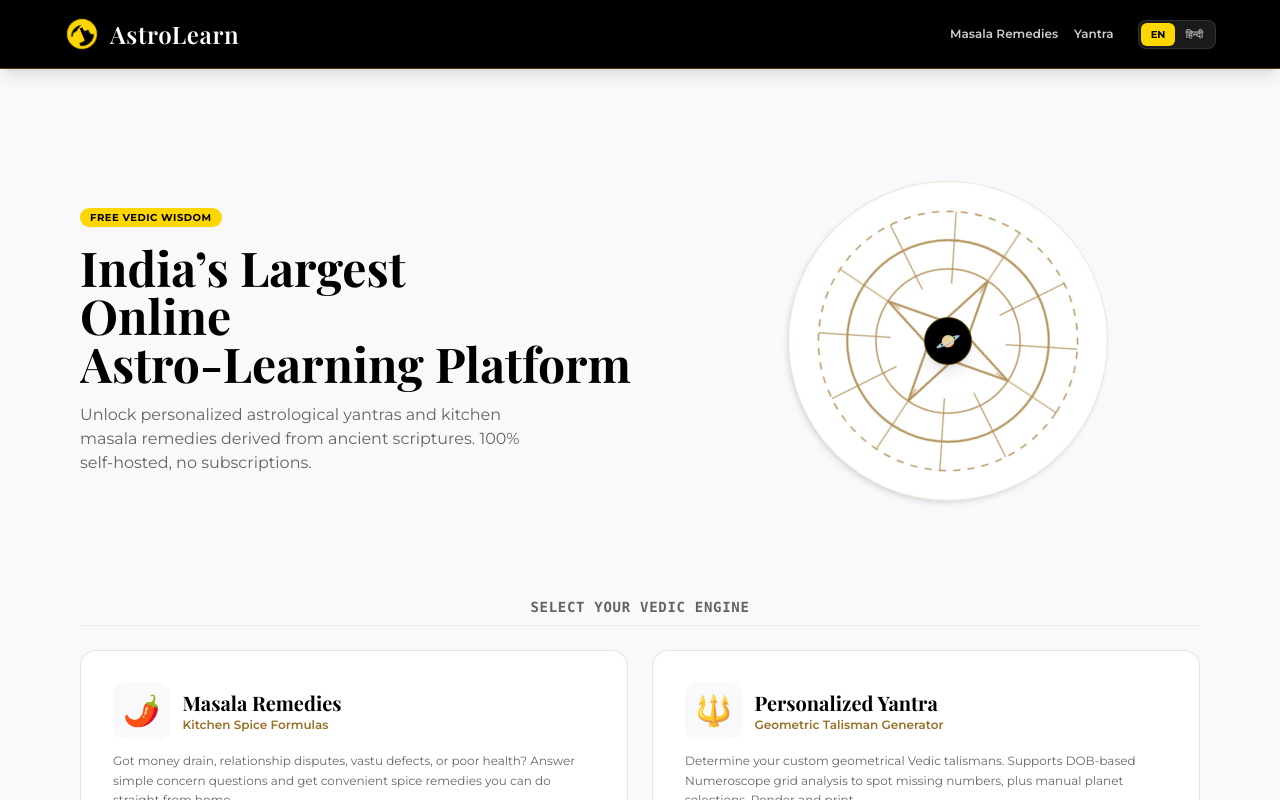
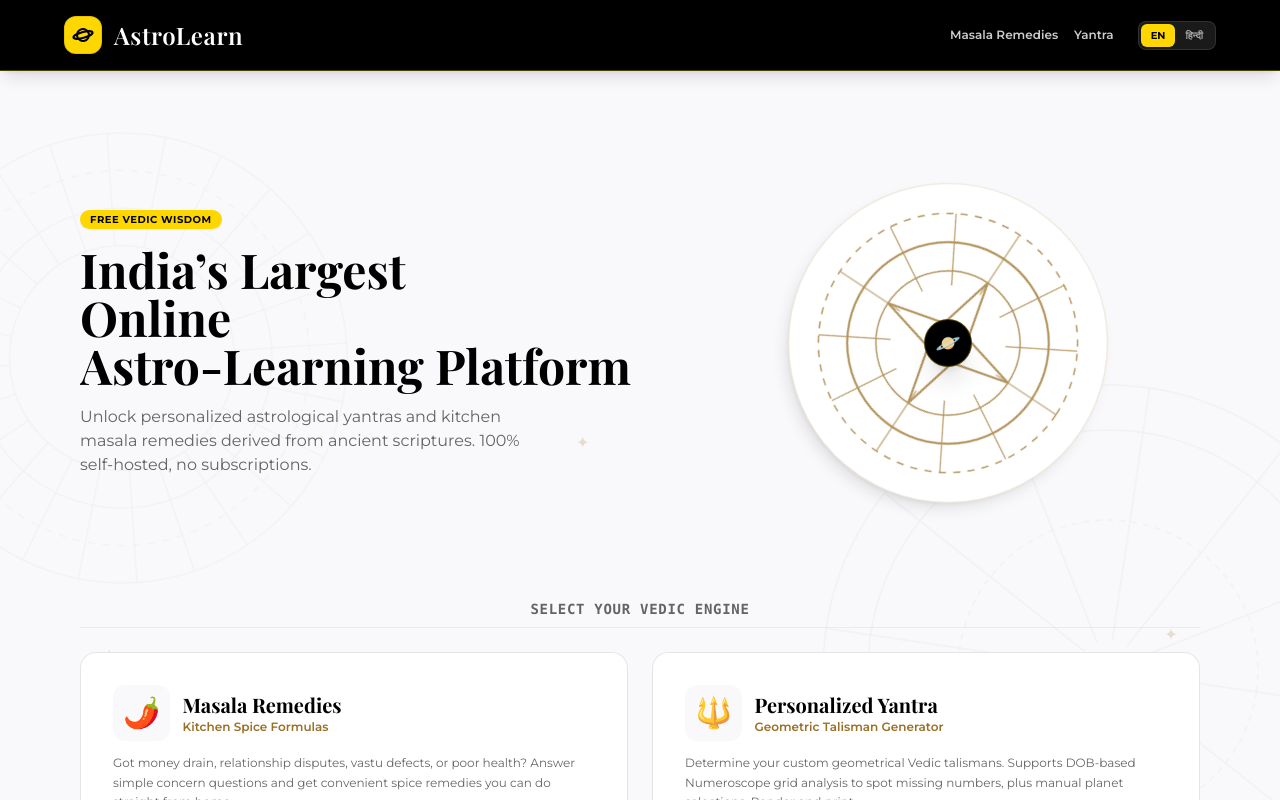
Before and after one commit to asthagit-ux/masala-yantra_app, a Next.js app: page / in a window 1280 px wide. Shown: the top 800 px of the page. Built offline with nearby package versions, Linux system fonts and the light colour scheme; a web font is replaced by a local one.

Commit message:
design: Add animated background celestial chakras, twinkling stars, and exact logo

```diff
--- a/app/page.tsx
+++ b/app/page.tsx
@@ -8,23 +8,71 @@ export default function Home() {
   const { language, setLanguage, t } = useLanguage();
 
   return (
-    <div className="min-h-screen bg-[#F9F9FB] text-black font-sans flex flex-col justify-between select-none">
+    <div className="min-h-screen bg-[#F9F9FB] text-black font-sans flex flex-col justify-between select-none relative overflow-x-hidden">
 
-      {/* AstroLearn Premium Header (Black navbar with Gold/Yellow highlights) */}
-      <div className="py-4 bg-black sticky top-0 z-40 px-4 md:px-8 flex justify-center items-center shadow-lg border-b border-[#FFD700]/30">
+      {/* BACKGROUND DECORATIVE ELEMENTS: Rotating Celestial Chakra & Astrological Charts */}
+      <div className="absolute top-[10%] left-[-10%] w-[500px] h-[500px] opacity-[0.03] text-black pointer-events-none select-none animate-[spin_180s_linear_infinite]">
+        <svg viewBox="0 0 200 200" className="w-full h-full fill-none stroke-current stroke-[0.5]">
+          <circle cx="100" cy="100" r="90" />
+          <circle cx="100" cy="100" r="75" strokeDasharray="3,3" />
+          <circle cx="100" cy="100" r="60" />
+          <circle cx="100" cy="100" r="45" />
+          {Array.from({ length: 24 }).map((_, i) => {
+            const angle = (i * 15 * Math.PI) / 180;
+            const x1 = 100 + 45 * Math.cos(angle);
+            const y1 = 100 + 45 * Math.sin(angle);
+            const x2 = 100 + 90 * Math.cos(angle);
+            const y2 = 100 + 90 * Math.sin(angle);
+            return <line key={i} x1={x1} y1={y1} x2={x2} y2={y2} />;
+          })}
+        </svg>
+      </div>
+
+      <div className="absolute bottom-[10%] right-[-10%] w-[600px] h-[600px] opacity-[0.03] text-black pointer-events-none select-none animate-[spin_240s_linear_infinite]">
+        <svg viewBox="0 0 200 200" className="w-full h-full fill-none stroke-current stroke-[0.5]">
+          <circle cx="100" cy="100" r="95" />
+          <circle cx="100" cy="100" r="80" />
+          <circle cx="100" cy="100" r="50" strokeDasharray="2,2" />
+          {Array.from({ length: 12 }).map((_, i) => {
+            const angle = (i * 30 * Math.PI) / 180;
+            const x1 = 100 + 10 * Math.cos(angle);
+            const y1 = 100 + 10 * Math.sin(angle);
+            const x2 = 100 + 95 * Math.cos(angle);
+            const y2 = 100 + 95 * Math.sin(angle);
+            return <line key={i} x1={x1} y1={y1} x2={x2} y2={y2} />;
+          })}
+        </svg>
+      </div>
+
+      {/* Floating Constellation Stars */}
+      <div className="absolute top-[25%] right-[15%] opacity-20 text-[#9A7026] pointer-events-none select-none animate-pulse">✦</div>
+      <div className="absolute top-[60%] left-[8%] opacity-30 text-[#9A7026] pointer-events-none select-none animate-bounce duration-[4s]">✦</div>
+      <div className="absolute top-[40%] left-[45%] opacity-20 text-[#9A7026] pointer-events-none select-none">✦</div>
+      <div className="absolute bottom-[25%] left-[20%] opacity-25 text-[#9A7026] pointer-events-none select-none animate-pulse">✦</div>
+      <div className="absolute bottom-[40%] right-[8%] opacity-20 text-[#9A7026] pointer-events-none select-none">✦</div>
+
+      {/* AstroLearn Premium Header (Black navbar with Gold/Yellow highlights & Exact Logo) */}
+      <div className="py-4 bg-black sticky top-0 z-40 px-4 md:px-8 flex justify-center items-center shadow-lg border-b border-[#FFD700]/30 relative">
         <header className="flex items-center justify-between w-full max-w-6xl mx-auto">
-          <Link href="/" className="flex items-center gap-2.5 no-underline group">
-            <svg
-              className="w-[36px] h-[36px] text-[#FFD700] fill-current animate-[spin_30s_linear_infinite]"
-              viewBox="0 0 24 24"
-              xmlns="http://www.w3.org/2000/svg"
-            >
-              <path d="M12 2C6.48 2 2 6.48 2 12s4.48 10 10 10 10-4.48 10-10S17.52 2 12 2zm1 17.93c-3.95-.49-7-3.85-7-7.93 0-.62.08-1.21.21-1.79L9 15v1c0 1.1.9 2 2 2v1.93zm6.9-2.54c-.26-.81-1-1.39-1.9-1.39h-1v-3c0-.55-.45-1-1-1H8v-2h2c.55 0 1-.45 1-1V7h2c1.1 0 2-.9 2-2v-.41c2.93 1.19 5 4.06 5 7.41 0 2.08-.8 3.97-2.1 5.39z" />
-            </svg>
+
+          {/* LOGO LINK WITH THE EXACT YELLOW SATURN LOGO COMPONENT */}
+          <Link href="/" className="flex items-center gap-3 no-underline group">
+            {/* The Exact Logo: Yellow Rounded Corner Box with Black Line-Drawing Saturn */}
+            <div className="w-[38px] h-[38px] bg-[#FFD700] rounded-xl flex items-center justify-center shrink-0 shadow-md border border-black/10 transition-transform group-hover:scale-105 duration-200">
+              <svg
+                viewBox="0 0 100 100"
+                className="w-[26px] h-[26px] stroke-black stroke-[8] fill-none"
+                style={{ transform: "rotate(-15deg)" }}
+              >
+                <circle cx="50" cy="50" r="23" />
+                <ellipse cx="50" cy="50" rx="38" ry="11" />
+              </svg>
+            </div>
             <h1 className="text-white font-semibold font-serif text-[24px] tracking-wide flex items-center gap-1 group-hover:text-[#FFD700] transition-colors">
               {t.logoName}
             </h1>
           </Link>
+
           <div className="flex gap-4 items-center">
             <Link
               href="/remedies/find"
@@ -63,12 +111,12 @@ export default function Home() {
       </div>
 
       {/* Hero Section */}
-      <main className="flex-grow w-full max-w-6xl mx-auto px-4 py-8 md:py-16 space-y-12">
+      <main className="flex-grow w-full max-w-6xl mx-auto px-4 py-8 md:py-16 space-y-12 z-10 relative">
         <section className="relative overflow-hidden md:flex flex-row-reverse items-center justify-between gap-[5%] py-8 w-full">
 
           {/* Rotating Chakra Decorative Graphic */}
           <div className="w-full md:w-[45%] flex justify-center items-center relative py-4">
-            <div className="w-64 h-64 md:w-80 md:h-80 bg-white rounded-full flex justify-center items-center border border-[#9A7026]/20 shadow-md animate-[spin_60s_linear_infinite]">
+            <div className="w-64 h-64 md:w-80 md:h-80 bg-white rounded-full flex justify-center items-center border border-[#9A7026]/20 shadow-lg animate-[spin_60s_linear_infinite]">
               <svg
                 viewBox="0 0 200 200"
                 className="w-56 h-56 md:w-72 md:h-72 text-[#9A7026] opacity-75"
@@ -97,7 +145,7 @@ export default function Home() {
               </svg>
             </div>
             {/* Core focus center item */}
-            <div className="absolute w-12 h-12 bg-black rounded-full flex items-center justify-center shadow-lg border border-[#FFD700]/30">
+            <div className="absolute w-12 h-12 bg-black rounded-full flex items-center justify-center shadow-xl border border-[#FFD700]/30">
               <span className="text-xl">🪐</span>
             </div>
           </div>
@@ -217,7 +265,7 @@ export default function Home() {
       </main>
 
       {/* Disclaimer */}
-      <footer className="w-full text-center max-w-4xl mx-auto px-4 mt-auto">
+      <footer className="w-full text-center max-w-4xl mx-auto px-4 mt-auto z-10 relative">
         <p className="text-[10px] text-black/40">
           {t.disclaimer}
         </p>
--- a/app/remedies/find/page.tsx
+++ b/app/remedies/find/page.tsx
@@ -165,23 +165,51 @@ export default function MasalaFunnel() {
   };
 
   return (
-    <div className="min-h-screen bg-[#F9F9FB] text-black font-sans flex flex-col justify-between pb-10">
+    <div className="min-h-screen bg-[#F9F9FB] text-black font-sans flex flex-col justify-between pb-10 relative overflow-x-hidden">
 
-      {/* AstroLearn Premium Header */}
-      <div className="py-4 bg-black sticky top-0 z-40 px-4 md:px-8 flex justify-center items-center shadow-lg border-b border-[#FFD700]/30">
+      {/* BACKGROUND DECORATIVE ELEMENTS: Rotating Celestial Chakra & Astrological Charts */}
+      <div className="absolute top-[10%] left-[-15%] w-[600px] h-[600px] opacity-[0.025] text-black pointer-events-none select-none animate-[spin_200s_linear_infinite]">
+        <svg viewBox="0 0 200 200" className="w-full h-full fill-none stroke-current stroke-[0.5]">
+          <circle cx="100" cy="100" r="90" />
+          <circle cx="100" cy="100" r="75" strokeDasharray="3,3" />
+          <circle cx="100" cy="100" r="60" />
+          {Array.from({ length: 24 }).map((_, i) => {
+            const angle = (i * 15 * Math.PI) / 180;
+            const x1 = 100 + 45 * Math.cos(angle);
+            const y1 = 100 + 45 * Math.sin(angle);
+            const x2 = 100 + 90 * Math.cos(angle);
+            const y2 = 100 + 90 * Math.sin(angle);
+            return <line key={i} x1={x1} y1={y1} x2={x2} y2={y2} />;
+          })}
+        </svg>
+      </div>
+
+      {/* Floating Constellation Stars */}
+      <div className="absolute top-[20%] right-[10%] opacity-25 text-[#9A7026] pointer-events-none select-none animate-pulse">✦</div>
+      <div className="absolute top-[50%] left-[5%] opacity-20 text-[#9A7026] pointer-events-none select-none animate-bounce duration-[5s]">✦</div>
+      <div className="absolute bottom-[30%] right-[5%] opacity-20 text-[#9A7026] pointer-events-none select-none animate-pulse">✦</div>
+
+      {/* AstroLearn Premium Header with Exact Saturn Logo */}
+      <div className="py-4 bg-black sticky top-0 z-40 px-4 md:px-8 flex justify-center items-center shadow-lg border-b border-[#FFD700]/30 relative">
         <header className="flex items-center justify-between w-full max-w-6xl mx-auto">
-          <Link href="/" className="flex items-center gap-2.5 no-underline group">
-            <svg
-              className="w-[36px] h-[36px] text-[#FFD700] fill-current animate-[spin_30s_linear_infinite]"
-              viewBox="0 0 24 24"
-              xmlns="http://www.w3.org/2000/svg"
-            >
-              <path d="M12 2C6.48 2 2 6.48 2 12s4.48 10 10 10 10-4.48 10-10S17.52 2 12 2zm1 17.93c-3.95-.49-7-3.85-7-7.93 0-.62.08-1.21.21-1.79L9 15v1c0 1.1.9 2 2 2v1.93zm6.9-2.54c-.26-.81-1-1.39-1.9-1.39h-1v-3c0-.55-.45-1-1-1H8v-2h2c.55 0 1-.45 1-1V7h2c1.1 0 2-.9 2-2v-.41c2.93 1.19 5 4.06 5 7.41 0 2.08-.8 3.97-2.1 5.39z" />
-            </svg>
+
+          <Link href="/" className="flex items-center gap-3 no-underline group">
+            {/* The Exact Logo: Yellow Rounded Corner Box with Black Line-Drawing Saturn */}
+            <div className="w-[38px] h-[38px] bg-[#FFD700] rounded-xl flex items-center justify-center shrink-0 shadow-md border border-black/10 transition-transform group-hover:scale-105 duration-200">
+              <svg
+                viewBox="0 0 100 100"
+                className="w-[26px] h-[26px] stroke-black stroke-[8] fill-none"
+                style={{ transform: "rotate(-15deg)" }}
+              >
+                <circle cx="50" cy="50" r="23" />
+                <ellipse cx="50" cy="50" rx="38" ry="11" />
+              </svg>
+            </div>
             <h1 className="text-white font-semibold font-serif text-[24px] tracking-wide flex items-center gap-1 group-hover:text-[#FFD700] transition-colors">
               {t.logoName}
             </h1>
           </Link>
+
           <div className="flex gap-4 items-center">
             <Link
               href="/yantra-funnel"
@@ -214,7 +242,7 @@ export default function MasalaFunnel() {
       </div>
 
       {/* Main Content Area */}
-      <div className="flex-grow w-full max-w-5xl mx-auto px-4 py-8 md:py-12">
+      <div className="flex-grow w-full max-w-5xl mx-auto px-4 py-8 md:py-12 z-10 relative">
         <div className="bg-white border border-black/10 rounded-2xl p-6 md:p-10 shadow-md space-y-8">
 
           {/* Funnel Title */}
@@ -484,7 +512,7 @@ export default function MasalaFunnel() {
       </div>
 
       {/* Disclaimer */}
-      <footer className="w-full text-center max-w-4xl mx-auto px-4 mt-auto">
+      <footer className="w-full text-center max-w-4xl mx-auto px-4 mt-auto z-10 relative">
         <p className="text-[10px] text-black/40">
           {t.disclaimer}
         </p>
```
Also changed, not shown: app/yantra-funnel/page.tsx (+43 -11 lines).
